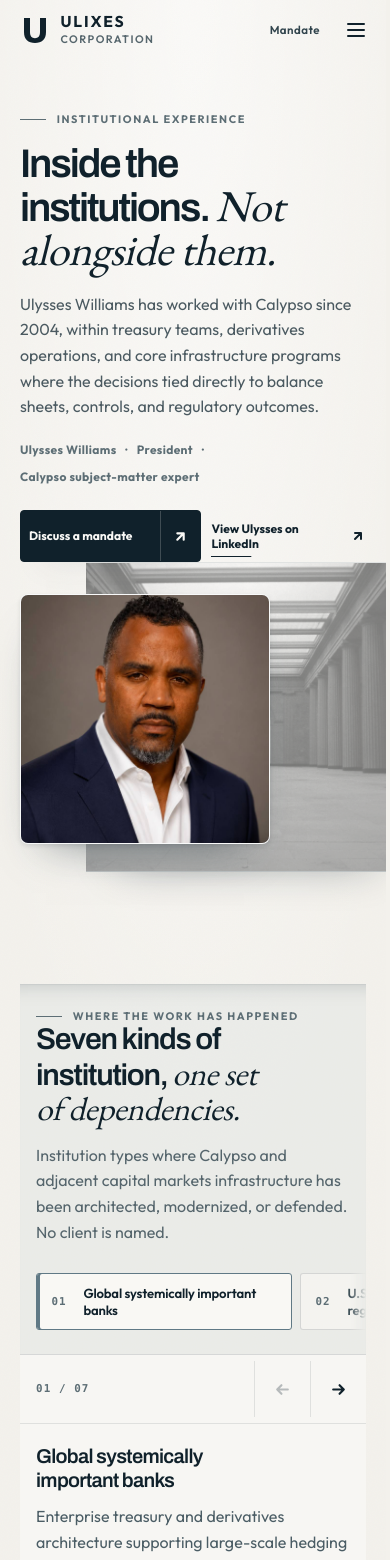
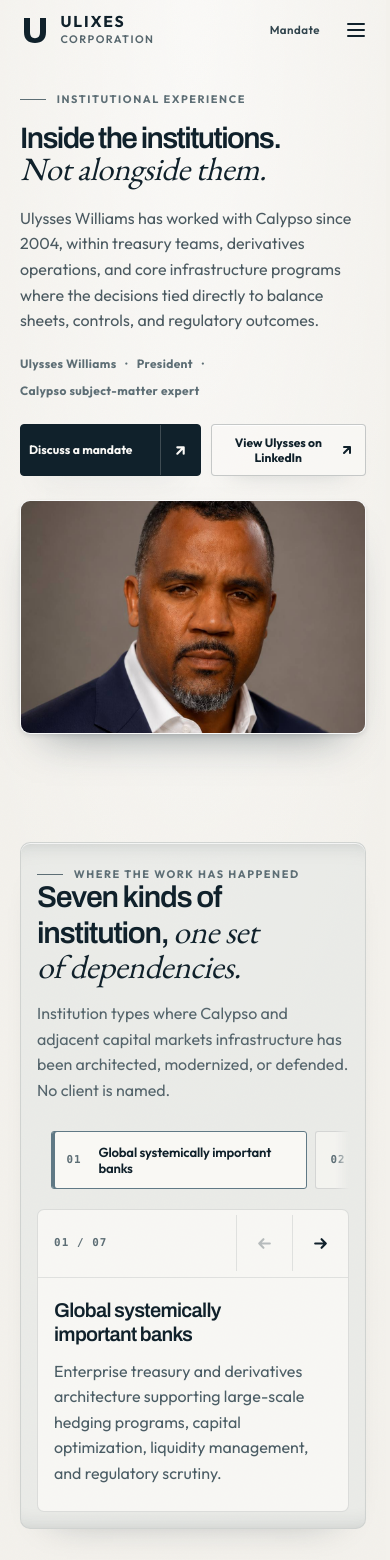
Before and after one commit to friizzyy/ulixes-corp, a Next.js app: page /institutional-experience in a window 390 px wide. Shown: the top 1560 px of the page. Built offline with nearby package versions, Linux system fonts and the light colour scheme.

Commit message:
feat: recompose the mobile experience hero

```diff
--- a/src/app/institutional-experience/institutional-experience.module.css
+++ b/src/app/institutional-experience/institutional-experience.module.css
@@ -601,7 +601,7 @@
   }
 
   .hero {
-    padding: 7rem 0 3.5rem;
+    padding: 5.75rem 0 3.25rem;
   }
 
   .heroStage {
@@ -610,18 +610,7 @@
   }
 
   .heroMedia {
-    inset: auto calc(-1 * var(--mobile-gutter-right)) 0 auto;
-    display: block;
-    width: min(82vw, 320px);
-    height: 310px;
-    border-top: 1px solid rgba(255, 255, 255, 0.48);
-    border-bottom: 1px solid rgba(16, 33, 43, 0.12);
-    background: #aeb8bb;
-    box-shadow:
-      inset 1px 0 0 rgba(255, 255, 255, 0.38),
-      0 22px 42px -34px rgba(16, 33, 43, 0.48);
-    -webkit-mask-image: none;
-    mask-image: none;
+    display: none;
   }
 
   .heroMediaImage {
@@ -630,23 +619,24 @@
   }
 
   .heroTone {
-    inset: auto calc(-1 * var(--mobile-gutter-right)) 0 auto;
-    display: block;
-    width: min(82vw, 320px);
-    height: 310px;
-    background: rgba(243, 241, 236, 0.38);
+    display: none;
   }
 
   .heroGrid {
-    gap: 2rem;
+    gap: 1.5rem;
     padding-bottom: 0;
     border-bottom: 0;
   }
 
   .heroTitle {
-    max-width: 13ch;
-    font-size: 2.5rem;
+    max-width: none;
+    font-size: clamp(1.85rem, 6.6vw, 2.5rem);
     line-height: 1;
+    white-space: nowrap;
+  }
+
+  .heroTitle .turn {
+    display: block;
   }
 
   .heroBody {
@@ -680,11 +670,23 @@
   }
 
   .heroActions .textLink {
+    justify-content: center;
     min-width: 0;
-    padding-block: 0.35rem;
+    padding: 0.45rem 0.65rem;
+    border: 1px solid rgba(16, 33, 43, 0.22);
+    border-radius: 4px;
+    background: rgba(250, 249, 246, 0.72);
+    box-shadow:
+      inset 0 1px rgba(255, 255, 255, 0.86),
+      0 12px 24px -22px rgba(16, 33, 43, 0.5);
     font-size: clamp(0.72rem, 3.1vw, 0.82rem);
     line-height: 1.25;
+    text-align: center;
     white-space: normal;
+  }
+
+  .heroActions .textLink::after {
+    display: none;
   }
 
   .heroActions .textLinkLabel {
@@ -699,12 +701,12 @@
 
   .heroPortrait {
     z-index: 3;
-    width: min(68vw, 250px);
-    height: 250px;
-    margin: 0 0 1.75rem;
+    width: 100%;
+    height: clamp(14.5rem, 60vw, 20rem);
+    margin: 0;
     aspect-ratio: auto;
     border: 1px solid rgba(255, 255, 255, 0.82);
-    border-radius: var(--panel-radius, 8px);
+    border-radius: 10px;
     box-shadow:
       inset 0 1px 0 rgba(255, 255, 255, 0.35),
       0 2px 4px rgba(16, 33, 43, 0.1),
@@ -712,7 +714,7 @@
   }
 
   .heroPortraitImage {
-    object-position: 50% 28%;
+    object-position: 50% 24%;
   }
 
   .institutionsSection {
@@ -720,17 +722,20 @@
   }
 
   .institutionShelf {
-    padding: 1.5rem 0 1.25rem;
-    border-top: 1px solid rgba(16, 33, 43, 0.14);
-    border-bottom: 1px solid rgba(16, 33, 43, 0.14);
+    padding: 1.5rem 1rem 1rem;
+    overflow: hidden;
+    border: 1px solid rgba(16, 33, 43, 0.12);
+    border-radius: 10px;
     background: rgba(224, 227, 225, 0.48);
     box-shadow:
+      inset 0 1px rgba(255, 255, 255, 0.72),
       inset 0 20px 28px -32px rgba(16, 33, 43, 0.52),
-      inset 0 -20px 28px -32px rgba(16, 33, 43, 0.46);
+      inset 0 -20px 28px -32px rgba(16, 33, 43, 0.46),
+      0 18px 38px -34px rgba(16, 33, 43, 0.48);
   }
 
   .institutionShelf .plateHead {
-    padding-inline: 1rem;
+    padding-inline: 0;
   }
 
   .plateHead {
--- a/src/app/institutional-experience/page.tsx
+++ b/src/app/institutional-experience/page.tsx
@@ -109,7 +109,7 @@
                 alt={practitionerPortrait.alt}
                 fill
                 priority
-                sizes="(max-width: 895px) 250px, 38vw"
+                sizes="(max-width: 359px) calc(100vw - 32px), (max-width: 895px) calc(100vw - 40px), 38vw"
                 className={styles.heroPortraitImage}
               />
             </div>
--- a/src/components/experience/mobile-institution-reader.module.css
+++ b/src/components/experience/mobile-institution-reader.module.css
@@ -1,6 +1,6 @@
 .reader {
   display: grid;
-  gap: 1rem;
+  gap: 0.75rem;
   min-width: 0;
 }
 
@@ -9,24 +9,24 @@
   gap: 0.5rem;
   box-sizing: border-box;
   width: 100%;
-  padding: 0.25rem 1rem 0.5rem;
+  padding: 0.25rem 0.875rem 0.5rem;
   overflow-x: auto;
   overscroll-behavior-x: contain;
   scrollbar-width: none;
-  scroll-padding-inline: 1rem;
+  scroll-padding-inline: 0.875rem;
   scroll-snap-type: x proximity;
   -webkit-mask-image: linear-gradient(
     90deg,
     transparent 0,
-    #000 1rem,
-    #000 calc(100% - 1rem),
+    #000 0.875rem,
+    #000 calc(100% - 0.875rem),
     transparent 100%
   );
   mask-image: linear-gradient(
     90deg,
     transparent 0,
-    #000 1rem,
-    #000 calc(100% - 1rem),
+    #000 0.875rem,
+    #000 calc(100% - 0.875rem),
     transparent 100%
   );
 }
@@ -79,7 +79,9 @@
 }
 
 .activePane {
-  border-top: 1px solid rgba(16, 33, 43, 0.14);
+  overflow: hidden;
+  border: 1px solid rgba(16, 33, 43, 0.12);
+  border-radius: 7px;
   background: rgba(250, 249, 246, 0.82);
 }
 
```
